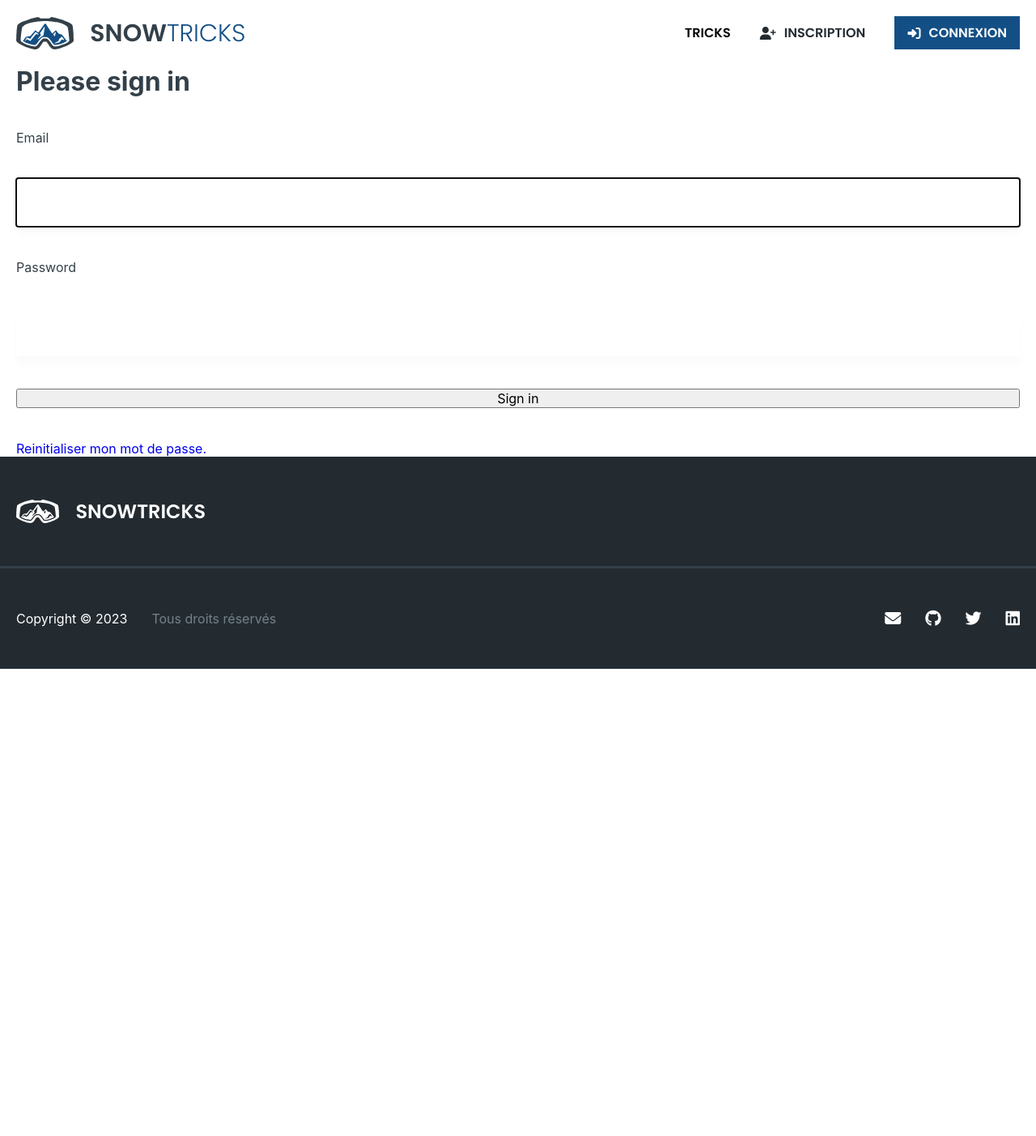
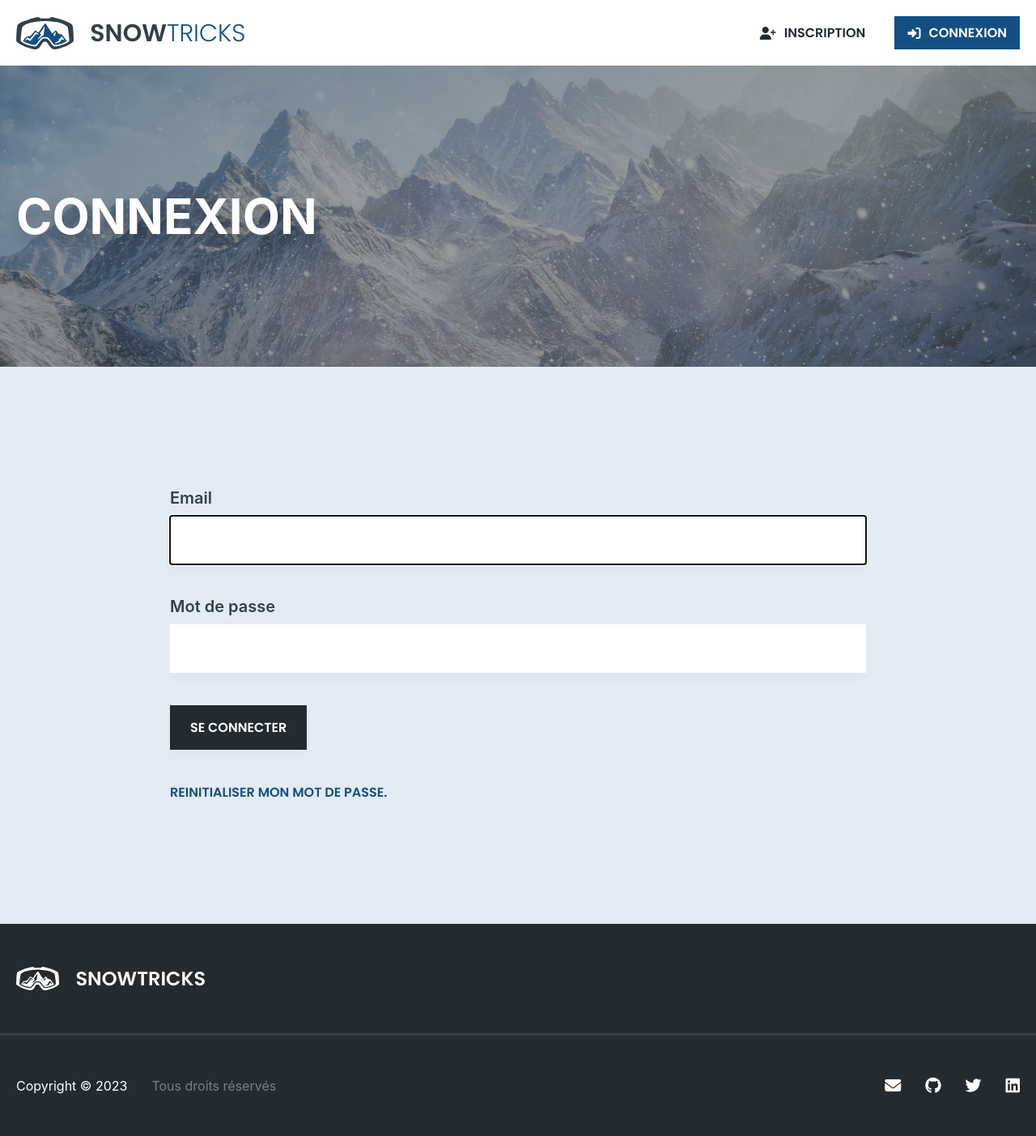
Before and after one commit to FlorianJourde/OpenClassrooms-6-Develop-the-SnowTricks-community-site, a Symfony app: template templates/security/login.html.twig in a window 1280 px wide. Shown: the whole page at 81% size. Before the commit the page ends 826 px from the top, so only its background shows below. Run offline with Twig, Linux system fonts and the light colour scheme; the template is opened without the code that fills it, so the values that code supplies are empty; some libraries are stand-ins or nearby versions.

Commit message:
Save progression

```diff
--- a/public/css/_buttons.css
+++ b/public/css/_buttons.css
@@ -1,5 +1,9 @@
 .button-primary, .button-secondary, .button-tertiary {
   width: fit-content;
+  text-transform: uppercase;
+  font-family: var(--ff-secondary);
+  font-weight: 600;
+
 }
 
 ::-webkit-file-upload-button {
@@ -16,7 +20,7 @@
 
 .button-primary, .button-secondary {
   padding: 8px 16px;
-  /* border: 3px solid var(--clr-very-dark-grey); */
+  border: unset;
   color: var(--clr-white);
   gap: 10px;
   display: flex;
@@ -45,13 +49,13 @@
   transform: translateY(-5px);
 }
 
-.button-tertiary.button-dark-yellow {
+/* .button-tertiary.button-dark-yellow {
   color: var(--clr-dark-yellow);
-}
+} */
 
-.button-tertiary.button-dark-yellow:hover {
+/* .button-tertiary.button-dark-yellow:hover {
   color: var(--clr-very-dark-grey);
-}
+} */
 
 .button-tertiary.button-white {
   color: var(--clr-white);
@@ -79,63 +83,67 @@
   color: var(--clr-white);
 }
 
-.button-secondary.rotate-icon i {
+/* .button-secondary.rotate-icon i {
   transition: transform .4s;
-}
+} */
 
-.button-secondary.rotate-icon:hover i {
+/* .button-secondary.rotate-icon:hover i {
   transform: rotate(-360deg);
-}
+} */
 
 .button-small {
   padding: 6px 12px;
 }
 
-.button-light-yellow {
-  background-color: var(--clr-light-yellow);
+.button-large {
+  padding: 15px 25px;
 }
 
-.button-light-yellow:hover {
+/* .button-light-yellow {
+  background-color: var(--clr-light-yellow);
+} */
+
+/* .button-light-yellow:hover {
   background-color: var(--clr-very-dark-yellow);
   color: var(--clr-white);
-}
+} */
 
-.button-very-dark-yellow {
+/* .button-very-dark-yellow {
   background-color: var(--clr-very-dark-yellow);
   color: var(--clr-white);
-}
+} */
 
-.button-very-dark-purple {
+/* .button-very-dark-purple {
   background-color: var(--clr-very-dark-purple);
   color: var(--clr-white);
-}
+} */
 
 .button-dark-orange {
   background-color: var(--clr-dark-orange);
   color: var(--clr-white);
 }
 
-.button-very-dark-green {
+/* .button-very-dark-green {
   background-color: var(--clr-very-dark-green);
   color: var(--clr-white);
-}
+} */
 
-.button-very-dark-blue {
+/* .button-very-dark-blue {
   background-color: var(--clr-very-dark-blue);
   color: var(--clr-white);
-}
+} */
 
-.button-dark-pink {
+/* .button-dark-pink {
   background-color: var(--clr-dark-pink);
   color: var(--clr-white);
-}
+} */
 
-.button-very-dark-grey {
+/* .button-very-dark-grey {
   background-color: var(--clr-very-dark-grey);
   color: var(--clr-white);
-}
+} */
 
-.button-dark-orange:hover, .button-blue:hover, .button-orange:hover, .button-very-dark-purple:hover, .button-very-dark-green:hover, .button-dark-pink:hover, .button-dark-red:hover,.button-primary.button-dark-red:hover, .button-very-dark-yellow:hover, .button-very-dark-blue:hover, ::-webkit-file-upload-button:hover {
+.button-dark-orange:hover, .button-orange:hover, .button-very-dark-purple:hover, .button-very-dark-green:hover, .button-dark-pink:hover, .button-dark-red:hover,.button-primary.button-dark-red:hover, .button-very-dark-yellow:hover, .button-very-dark-blue:hover, ::-webkit-file-upload-button:hover {
   background-color: var(--clr-very-dark-grey);
 }
 
@@ -143,9 +151,26 @@
   background-color: var(--clr-very-dark-yellow);
 }
 
-.button-blue {
-  background-color: var(--clr-blue);
-  color: var(--clr-white);
+/* .button-blue { */
+  /* background-color: var(--clr-blue); */
+  /* color: var(--clr-white); */
+/* } */
+
+.button-primary.button-blue {
+  background-color: var(--clr-dark-blue);
+}
+
+.button-secondary.button-blue {
+  color: var(--clr-dark-blue);
+  /* border: 3px solid var(--clr-dark-blue); */
+}
+
+.button-tertiary.button-blue {
+  color: var(--clr-dark-blue);
+}
+
+.button-tertiary.button-blue:hover {
+  color: var(--clr-very-dark-grey);
 }
 
 .button-dark-red {
@@ -153,16 +178,13 @@
   color: var(--clr-white);
 }
 
+.button-primary.button-red {
+  background-color: var(--clr-dark-red);
+}
+
 .button-orange {
   background-color: var(--clr-orange);
   color: var(--clr-white);
-}
-
-.button-primary.button-blue {
-  background-color: var(--clr-dark-blue);
-}
-.button-primary.button-red {
-  background-color: var(--clr-dark-red);
 }
 
 .button-primary.button-green {
@@ -170,34 +192,25 @@
   /* border: 3px solid var(--clr-green); */
 }
 
-.button-secondary.button-blue {
-  color: var(--clr-dark-blue);
-  /* border: 3px solid var(--clr-dark-blue); */
+/* .button-primary.button-pink {
+  background-color: var(--clr-dark-pink);
+
 }
 
-.button-primary.button-pink {
-  background-color: var(--clr-dark-pink);
-  /* border: 3px solid var(--clr-dark-pink); */
-}
-
-.button-primary.button-yellow {
+/* .button-primary.button-yellow {
   background-color: var(--clr-dark-yellow);
-  /* border: 3px solid var(--clr-dark-yellow); */
-}
+} */
 
 .button-primary.button-yellow:hover, .button-primary.button-pink:hover, .button-primary.button-blue:hover {
   background-color: var(--clr-very-dark-grey);
-  /* border: 3px solid var(--clr-very-dark-grey); */
 }
 
 .button-primary.button-white {
   background-color: var(--clr-white);
-  /* border: 3px solid var(--clr-white); */
 }
 
 .button-secondary.button-white {
   color: var(--clr-white);
-  /* border: 3px solid var(--clr-white); */
 }
 
 .button-secondary.button-white:hover {
--- a/public/css/_general.css
+++ b/public/css/_general.css
@@ -47,12 +52,16 @@
   background-position: bottom 0 right -300px;
 }
 
-.archive, section.users {
+.archive,
+.single,
+section.users,
+section.login {
   padding-top: 150px;
   padding-bottom: 150px;
 }
 
-section.archive {
+section.archive,
+section.login {
   background-color: var(--clr-very-light-blue);
 }
 
@@ -128,3 +184,25 @@ section.archive {
 .table tbody tr:nth-child(odd) {
   background-color: var(--clr-very-light-blue);
 }
+
+.form-field {
+  display: flex;
+  flex-direction: column;
+  gap: 10px;
+}
+
+.form-field .title,
+form[name=registration_form]>div label {
+  font-size: var(--fs-big-text);
+  display: inline-block;
+  font-weight: 600;
+}
+
+form[name=registration_form]>div label {
+  margin-bottom: 10px;
+}
+
+form>div:has(input[type=checkbox]) input[type=checkbox] {
+  width: unset;
+  margin-left: 20px;
+}
--- a/public/css/_navbar.css
+++ b/public/css/_navbar.css
@@ -28,9 +28,7 @@ nav {
   align-items: center;
   gap: 10px 20px;
   transition: .4s;
-  text-transform: uppercase;
-  font-family: var(--ff-secondary);
-  font-weight: 600;
+  /* text-transform: uppercase; */
 }
 
 .open-menu, .close-menu {
--- a/public/css/_reset.css
+++ b/public/css/_reset.css
@@ -29,7 +29,7 @@ input, textarea, ::-webkit-file-upload-button {
   box-shadow: var(--bs-primary);
 }
 
-input[type=submit] {
+button, input[type=submit] {
   cursor: pointer;
 }
 
@@ -59,7 +59,7 @@ body {
   word-break: break-word;
 }
 
-a, input {
+a, input, button {
   text-decoration: none;
   transition: background-color .4s, color .4s, border .4s;
 }
--- a/src/Controller/ResetPasswordController.php
+++ b/src/Controller/Front/ResetPasswordController.php
@@ -1,6 +1,6 @@
 <?php
 
-namespace App\Controller;
+namespace App\Controller\Front;
 
 use App\Entity\User;
 use App\Form\ChangePasswordFormType;
--- a/templates/admin/users.html.twig
+++ b/templates/admin/users.html.twig
@@ -4,7 +4,7 @@
 
 {% block body %}
 
-	{% include 'partials/banner.html.twig' with { is_home: false, background_image: 'mountains-2.jpg', title: block('title') } %}
+	{% include 'partials/banner.html.twig' with { background_image: 'mountains-2.jpg', title: block('title') } %}
 
 	<section class="users">
         <div class="wrapper">
@@ -30,7 +30,7 @@
                         </td>
                         <td>
                             <a class="button-primary button-black" href="{{ path('app_admin_edit_user', { 'id' : user.id }) }}">
-                                <i class="fas fa-pencil-alt"></i>
+                                <i class="fas fa-pencil-alt"></i> Modifier
                             </a>
                             {{ include('admin/_delete_user.html.twig') }}
                         </td>
--- a/templates/homepage/homepage.html.twig
+++ b/templates/homepage/homepage.html.twig
@@ -2,7 +2,7 @@
 
 {% block body %}
 
-	{% include 'partials/banner.html.twig' with { is_home: true, background_image: 'mountains-3.jpg', title: 'Snowtricks', description: 'Partagez votre passion du snowboard avec une communauté de passionnés !' } %}
+	{% include 'partials/banner.html.twig' with { wide: 'very-wide', background_image: 'mountains-3.jpg', title: 'Snowtricks', description: 'Partagez votre passion du snowboard avec une communauté de passionnés !' } %}
 
 	<main class="introduction" style="background-image: url('{{ asset('images/snowtricks-background.svg')}}');">
 		<div class="wrapper">
@@ -15,14 +15,14 @@
 
 	<section class="archive">
 		<div class="wrapper">
-			<h2 class="section-title">Tous les tricks</h2>
+			<h2 class="section-title white-logo">Tous les tricks</h2>
 			<div class="tricks">
 				{% for trick in tricks %}
 
 						{% if trick.images|first %}
 							<a class="trick" href="{{ path('app_trick_show', {'id': trick.id}) }}" style="background-image: url('{{ asset('uploads/tricks/' ~ trick.images|first.name) }}');">
 						{% else %}
-							<a class="trick" href="{{ path('app_trick_show', {'id': trick.id}) }}" style="background-image: url('{{ asset('images/mountains-5-small.jpg') }}');">
+							<a class="trick" href="{{ path('app_trick_show', {'id': trick.id}) }}" style="background-image: url('{{ asset('images/' ~ placeholder) }}');">
 						{% endif %}
 
 							{# <div class="actions icon-spacing white">
--- a/templates/partials/banner.html.twig
+++ b/templates/partials/banner.html.twig
@@ -1,4 +1,9 @@
-<section class="banner {{ is_home ? 'home' }}" style="background-image: url('{{ asset('images/' ~ background_image) }}');">
+{% if (has_image is defined) and (has_image) %}
+  <section class="banner {{ wide is defined ? wide : '' }}" style="background-image: url('{{ asset('uploads/tricks/' ~ background_image) }}');">
+{% else %}
+  <section class="banner {{ wide is defined ? wide : '' }}" style="background-image: url('{{ asset('images/' ~ background_image) }}');">
+{% endif %}
+
   <div class="wrapper">
     <div class="title">
       <h1>{{ title }}</h1>
--- a/templates/partials/navbar.html.twig
+++ b/templates/partials/navbar.html.twig
@@ -9,15 +9,15 @@
             </div>
             <div class="menu">
                 <ul class="navigation-links">
-                    <li>
-                        <a class="button-tertiary button-black" href="{{ path('app_trick_index') }}">Tricks</a>
-                    </li>
                     {% if is_granted('ROLE_ADMIN') %}
                         <li>
                             <a class="button-tertiary button-black" href="{{ path('app_admin_users') }}">Utilisateurs</a>
                         </li>
                     {% endif %}
                     {% if is_granted('ROLE_EDITOR') %}
+                        <li>
+                            <a class="button-tertiary button-black" href="{{ path('app_trick_index') }}">Tricks</a>
+                        </li>
                         <li>
                             <a class="button-tertiary button-black" href="{{ path('app_specificity_index') }}">Decriptions techniques</a>
                         </li>
--- a/templates/security/login.html.twig
+++ b/templates/security/login.html.twig
@@ -1,9 +1,13 @@
 {% extends 'base.html.twig' %}
 
-{% block title %}Log in!{% endblock %}
+{% block title %}Connexion{% endblock %}
 
 {% block body %}
-<div class="wrapper">
+
+{% include 'partials/banner.html.twig' with { background_image: 'mountains-5.jpg', title: block('title') } %}
+
+<section class="login">
+    <div class="wrapper wrapper-small">
         <form method="post">
             {% if error %}
                 <div class="alert alert-danger">{{ error.messageKey|trans(error.messageData, 'security') }}</div>
@@ -11,19 +15,20 @@
 
             {% if app.user %}
                 <div class="mb-3">
-                You are logged in as {{ app.user.userIdentifier }}, <a href="{{ path('app_logout') }}">Logout</a>
+                    Vous êtes identifié en tant que {{ app.user.userIdentifier }}, <a href="{{ path('app_logout') }}">Logout</a>
                 </div>
             {% endif %}
 
-        <h1 class="h3 mb-3 font-weight-normal">Please sign in</h1>
-        <label for="inputEmail">Email</label>
+            {# <h1 class="h3 mb-3 font-weight-normal">Please sign in</h1> #}
+            <div class="form-field">
+                <label for="inputEmail" class="title">Email</label>
                 <input type="email" value="{{ last_username }}" name="email" id="inputEmail" class="form-control" autocomplete="email" required autofocus>
-        <label for="inputPassword">Password</label>
+            </div>
+            <div class="form-field">
+                <label for="inputPassword" class="title">Mot de passe</label>
                 <input type="password" name="password" id="inputPassword" class="form-control" autocomplete="current-password" required>
-
-        <input type="hidden" name="_csrf_token"
-            value="{{ csrf_token('authenticate') }}"
-        >
+                <input type="hidden" name="_csrf_token" value="{{ csrf_token('authenticate') }}">
+            </div>
 
             {#
                 Uncomment this section and add a remember_me option below your firewall to activate remember me functionality.
@@ -36,11 +41,10 @@
                 </div>
             #}
 
-        <button class="btn btn-lg btn-primary" type="submit">
-            Sign in
-        </button>
+            <input class="button-primary button-black button-large" type="submit" value="Se connecter">
 
-        <a href="{{ path('app_forgot_password_request') }}">Reinitialiser mon mot de passe.</a>
+            <a href="{{ path('app_forgot_password_request') }}" class="button-tertiary button-blue">Reinitialiser mon mot de passe.</a>
         </form>
     </div>
+</section>
 {% endblock %}
--- a/templates/trick/_images.html.twig
+++ b/templates/trick/_images.html.twig
@@ -1,6 +1,4 @@
 {% if trick.images is not empty %}
-
-    {{ dump(trick) }}
 
     <h2>Images</h2>
 
--- a/templates/trick/index.html.twig
+++ b/templates/trick/index.html.twig
@@ -4,7 +4,7 @@
 
 {% block body %}
 
-	{% include 'partials/banner.html.twig' with { is_home: false, background_image: 'mountains-1.jpg', title: block('title') } %}
+	{% include 'partials/banner.html.twig' with { background_image: 'mountains-1.jpg', title: block('title') } %}
 
 	<main class="archive">
         <div class="wrapper">
@@ -32,11 +32,11 @@
                             <td>{{ trick.creationDate ? trick.creationDate|date("m/d/Y") : '' }}</td>
                             <td>
                                 <a class="button-primary button-blue" href="{{ path('app_trick_show', {'id': trick.id}) }}">
-                                    <i class="fas fa-eye"></i>
+                                    <i class="fas fa-eye"></i> Voir
                                 </a>
                                 {% if is_granted('ROLE_EDITOR') %}
                                     <a class="button-primary button-black" href="{{ path('app_trick_edit', {'id': trick.id}) }}">
-                                        <i class="fas fa-pencil-alt"></i>
+                                        <i class="fas fa-pencil-alt"></i> Modifier
                                     </a>
                                 {% endif %}
                             </td>
```
Also changed, not shown: other parts of public/css/_general.css (+57 -5 lines), src/Controller/Admin/TrickController.php (+10 -0 lines), src/Controller/Front/TrickController.php (+0 -10 lines), templates/registration/register.html.twig (+13 -8 lines), templates/specificity/index.html.twig (+7 -7 lines), templates/trick/show.html.twig (+11 -2 lines), public/images/snowtricks-logo-monochrome.svg (added), public/images/snowtricks-logo-very-light-blue.svg (added), 1 other file. Lines whose indentation alone changed are shown as unchanged.
